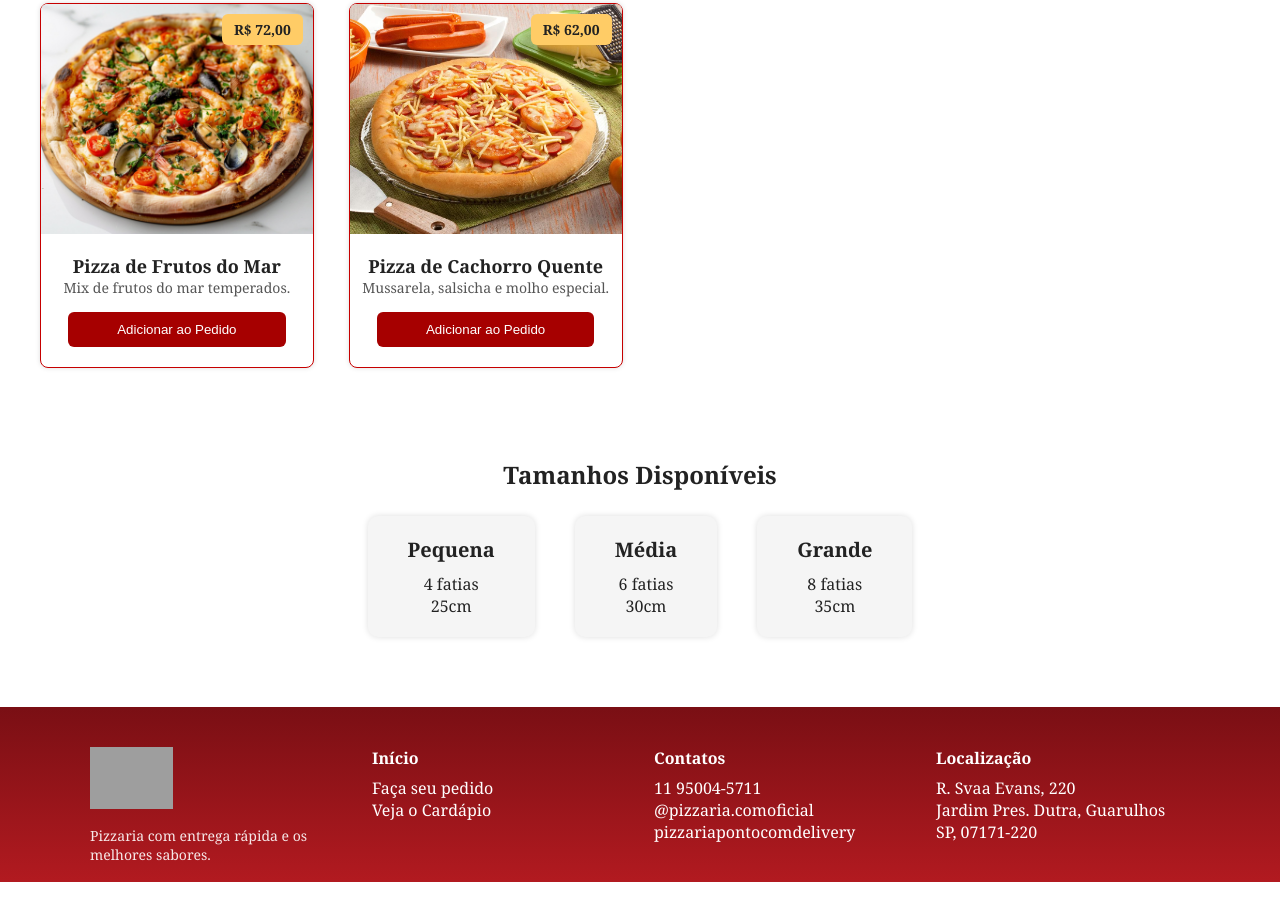
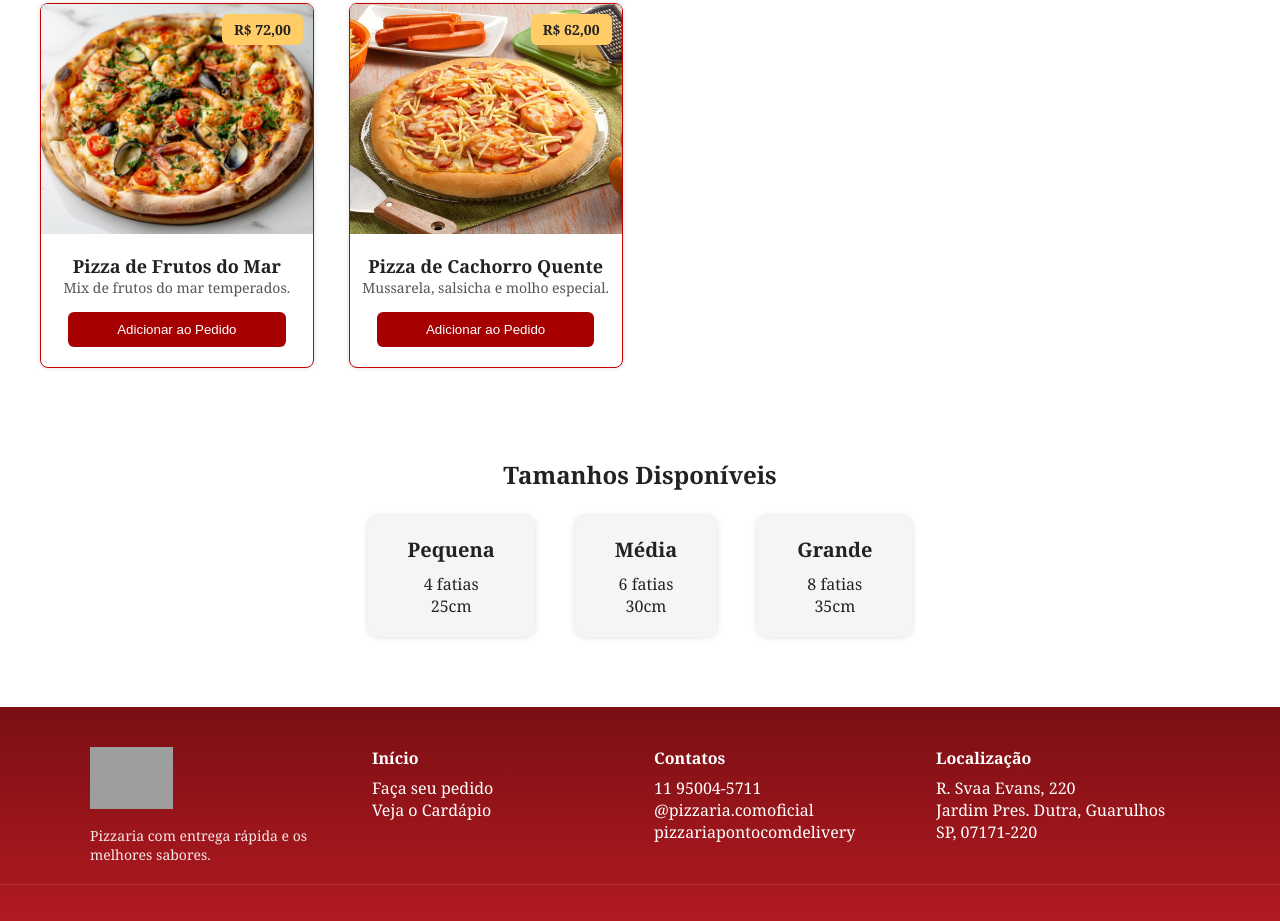
Before and after one commit to pedromeritello-dev/pizzariacomdelivery, a plain HTML site: page cardapio.html in a window 1280 px wide. Shown: the part 1034-1955 px from the top of the page. Before the commit the page ends 1916 px from the top, so only its background shows below. Drawn offline with Linux system fonts and the light colour scheme; grey boxes are pictures that could not be loaded.

Commit message:
Correção: Footer da Pagina Cardapio e Contatos

```diff
--- a/cardapio.html
+++ b/cardapio.html
@@ -209,6 +209,10 @@
       </div>
     </div>
 
+    <div class="footer-bottom">
+
+    </div>
+
   </footer>
   <script src="js/filtro.js"></script>
 </body>
```
Also changed, not shown: contatos.html (+3 -0 lines).
